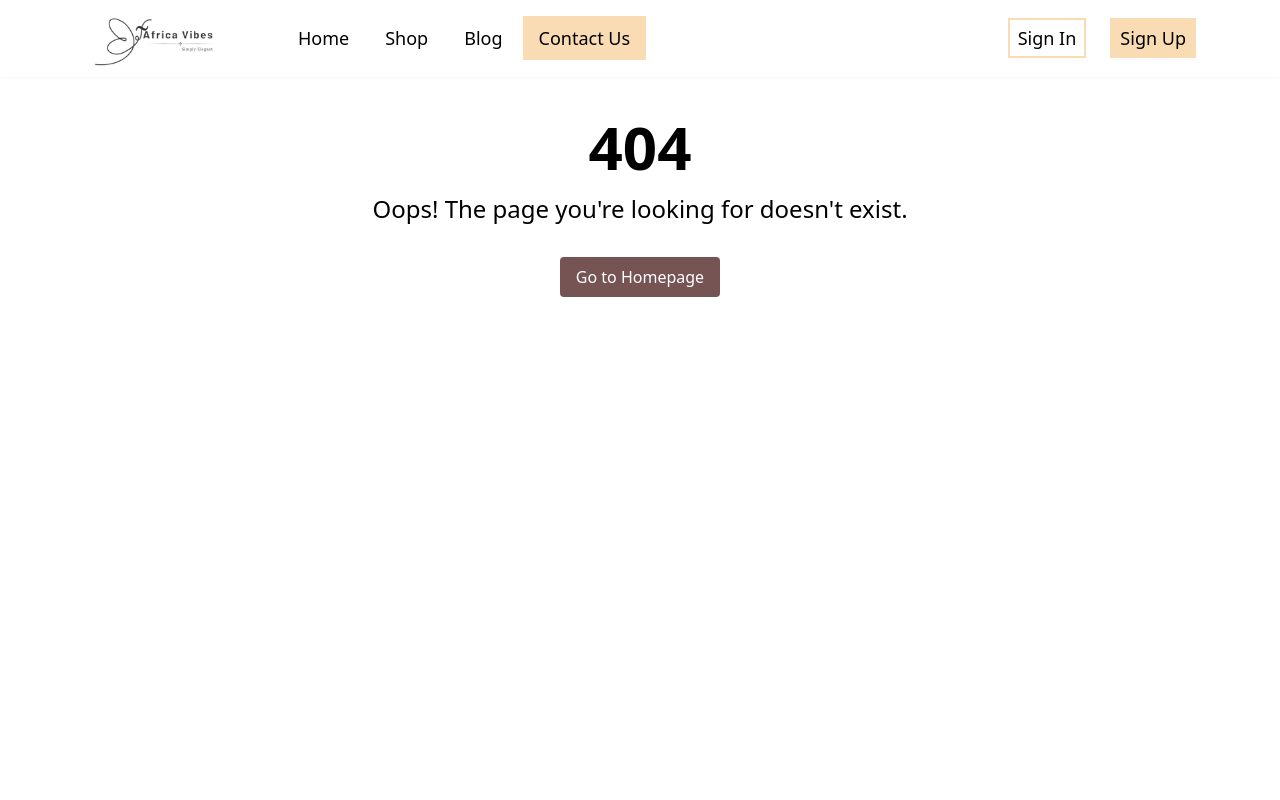
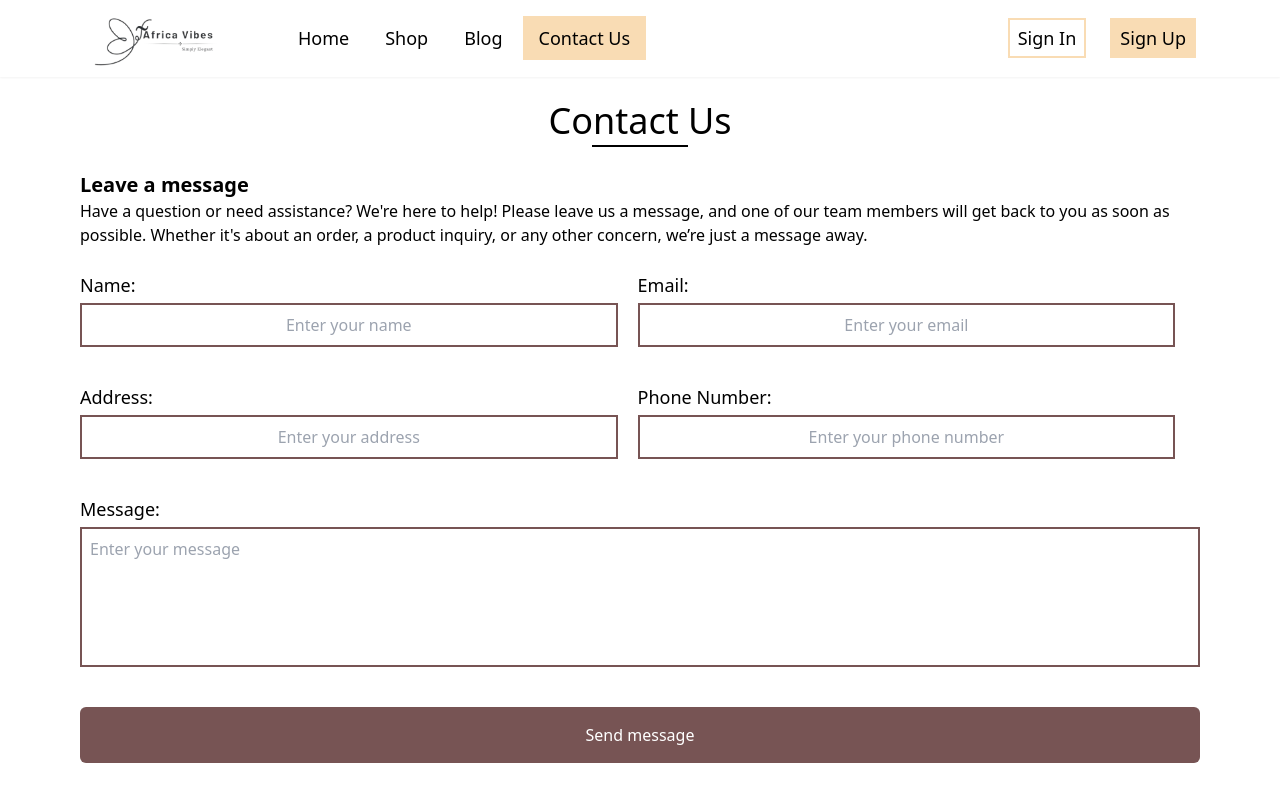
Before and after one commit to iamzaidmohammed/africanvibes, a React (Vite) app: page /contact in a window 1280 px wide. Before the commit this address had no page. Shown: the top 800 px of the page. Built offline with nearby package versions, Linux system fonts and the light colour scheme.

Commit message:
Completed contact page

```diff
--- a/src/App.jsx
+++ b/src/App.jsx
@@ -13,6 +13,7 @@ import About from "./pages/About.jsx";
 import Products from "./pages/Products.jsx";
 import NotFound from "./pages/NotFound.jsx";
 import CartPage from "./pages/Cart.jsx";
+import Contact from "./pages/Contact.jsx";
 
 const router = createBrowserRouter(
   createRoutesFromElements(
@@ -23,6 +24,7 @@ const router = createBrowserRouter(
       <Route path="/about" element={<About />} />
       <Route path="/shop/products" element={<Products />} />
       <Route path="/shop/cart" element={<CartPage />} />
+      <Route path="/contact" element={<Contact />} />
       <Route path="*" element={<NotFound />} />
     </Route>
   )
--- a/src/components/Filters.jsx
+++ b/src/components/Filters.jsx
@@ -163,7 +163,7 @@ const Filters = ({ CategorySelected }) => {
 };
 
 Filters.propTypes = {
-  CategorySelected: PropTypes.string.isRequired,
+  CategorySelected: PropTypes.func.isRequired,
 };
 
 export default Filters;
--- /dev/null
+++ b/src/pages/Contact.jsx
@@ -0,0 +1,96 @@
+import { Helmet } from "react-helmet";
+import Footer from "../components/Footer";
+
+const Contact = () => {
+  return (
+    <>
+      <Helmet>
+        <title>Contact Us | African Vibes</title>
+      </Helmet>
+
+      <div className="max-w-7xl md:mx-auto px-5 md:px-10 lg:px-20">
+        <section>
+          <div className="flex items-center justify-center flex-col my-6">
+            <h2 className="text-center text-4xl mb-1">Contact Us</h2>
+            <div className="bg-black w-24 h-0.5"></div>
+          </div>
+
+          <div>
+            <h2 className="font-semibold text-xl">Leave a message</h2>
+            <p>{`Have a question or need assistance? We're here to help! Please leave us a message, and one of our team members will get back to you as soon as possible. Whether it's about an order, a product inquiry, or any other concern, we’re just a message away.`}</p>
+          </div>
+
+          <form method="POST" className="py-2 md:flex md:flex-wrap md:gap-5">
+            <div className="flex flex-col gap-1 mt-4 md:w-[48%]">
+              <label htmlFor="Name" className="text-lg">
+                Name:
+              </label>
+              <input
+                type="text"
+                placeholder="Enter your name"
+                className="text-center bg-transparent border-2 py-2 outline-none border-primary"
+              />
+            </div>
+
+            <div className="flex flex-col gap-1 mt-4 md:w-[48%]">
+              <label htmlFor="email" className="text-lg">
+                Email:
+              </label>
+              <input
+                type="text"
+                placeholder="Enter your email"
+                className="text-center bg-transparent border-2 py-2 outline-none border-primary"
+              />
+            </div>
+
+            <div className="flex flex-col gap-1 mt-4 md:w-[48%]">
+              <label htmlFor="address" className="text-lg">
+                Address:
+              </label>
+              <input
+                type="text"
+                placeholder="Enter your address"
+                className="text-center bg-transparent border-2 py-2 outline-none border-primary"
+              />
+            </div>
+
+            <div className="flex flex-col gap-1 mt-4 md:w-[48%]">
+              <label htmlFor="phone" className="text-lg">
+                Phone Number:
+              </label>
+              <input
+                type="text"
+                placeholder="Enter your phone number"
+                className="text-center bg-transparent border-2 py-2 outline-none border-primary"
+              />
+            </div>
+
+            <div className="flex flex-col gap-1 mt-4 w-full">
+              <label htmlFor="phone" className="text-lg">
+                Message:
+              </label>
+              <textarea
+                name="message"
+                id="message"
+                cols="30"
+                rows="5"
+                className="border-2 p-2 outline-none border-primary resize-none"
+                placeholder="Enter your message"
+              ></textarea>
+            </div>
+
+            <button
+              className="bg-primary w-full py-2 md:py-4 text-white mt-5 mb-2 rounded-md"
+              type="submit"
+            >
+              Send message
+            </button>
+          </form>
+        </section>
+        <Footer />
+      </div>
+    </>
+  );
+};
+
+export default Contact;
```
